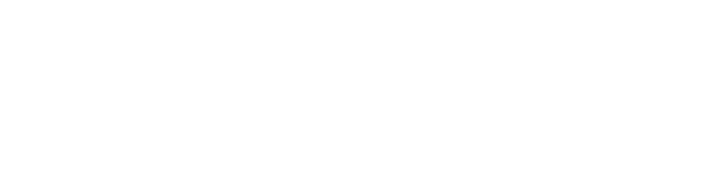
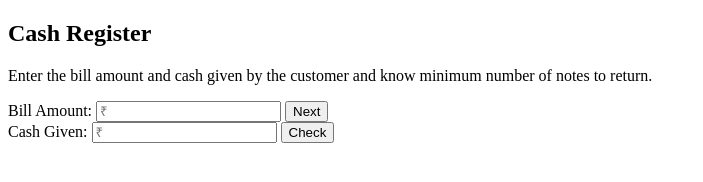
Before and after one commit to beastsunny/Money-Register, a plain HTML site: page index.html in a window 1280 px wide. Shown: the whole page, without its empty margins (0-703 px from the left). Drawn offline with Linux system fonts and the light colour scheme.

Commit message:
doc: button,input

```diff
--- a/index.html
+++ b/index.html
@@ -10,12 +10,28 @@
 </head>
 
 <body>
+    <section class="section">
+        <h1 id="header">Cash Register</h1>
+        <p class="description">Enter the bill amount and cash given by the customer and know minimum number of notes to return.
+        </p>
+        <div class="bill-input">
+            <label for="bill-amt">Bill Amount:</label>
+            <input type="number" id="bill-amt" placeholder="₹">
+            <button id="next">Next</button>
+        </div>
+
+        <div class="cash-input">
+            <label for="cash-given">Cash Given:</label>
+            <input type="number" id="cash-given" placeholder="₹">
+            <button id="check-btn">Check</button>
+        </div>
+
+        <div id="output"></div>
 
 
 
 
-
-    <script src="/app.js" type="text/javascript"></script>
+        <script src="/app.js" type="text/javascript"></script>
 </body>
 
 </html>
```
